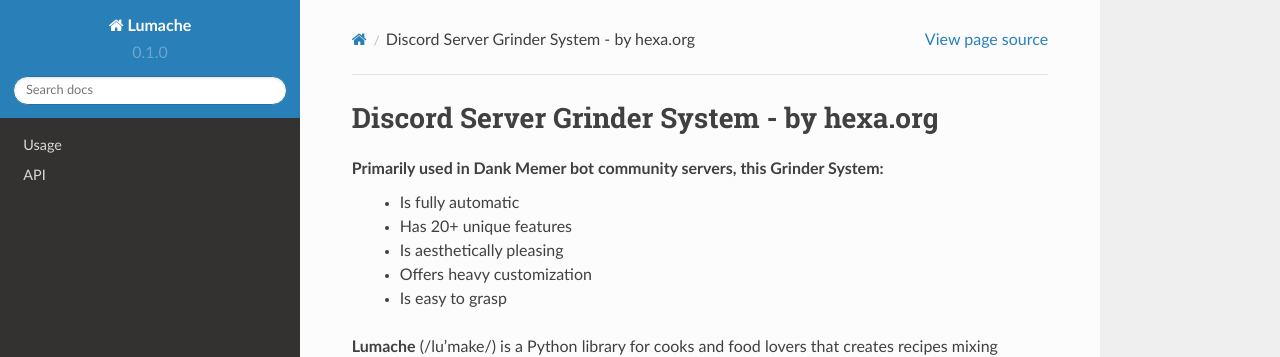
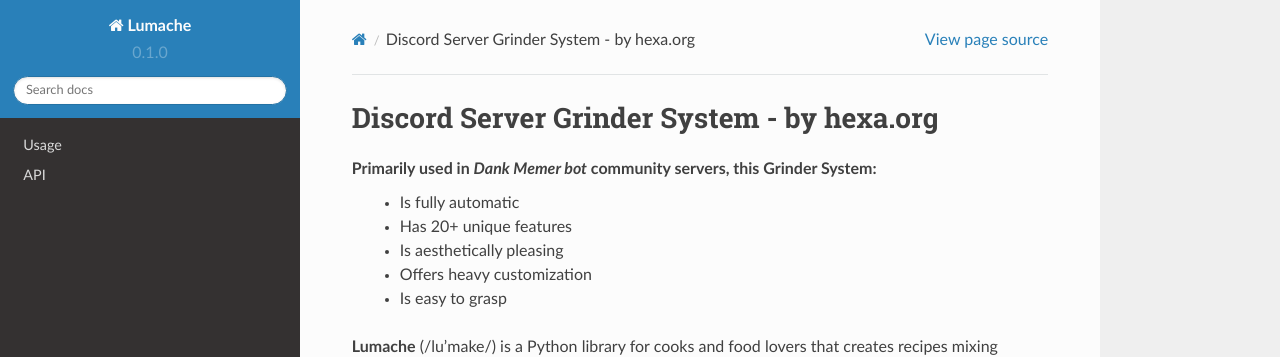
Before and after one commit to T995CC/rtd-tut, a Sphinx documentation site: the page built from docs/source/index.rst, in a window 1280 px wide and 945 px high. Shown: the top 357 px of the window. Built offline with Sphinx 7.4.7 and the Read the Docs theme 2.0.0, drawn with Linux system fonts in a browser that asks for light colours.

```diff
--- a/docs/source/index.rst
+++ b/docs/source/index.rst
@@ -1,7 +1,7 @@
 Discord Server Grinder System - by hexa.org
 ===========================================
 
-Primarily used in Dank Memer bot community servers, this Grinder System:
+Primarily used in *Dank Memer bot* community servers, this Grinder System:
  - Is fully automatic
  - Has 20+ unique features
  - Is aesthetically pleasing
```
